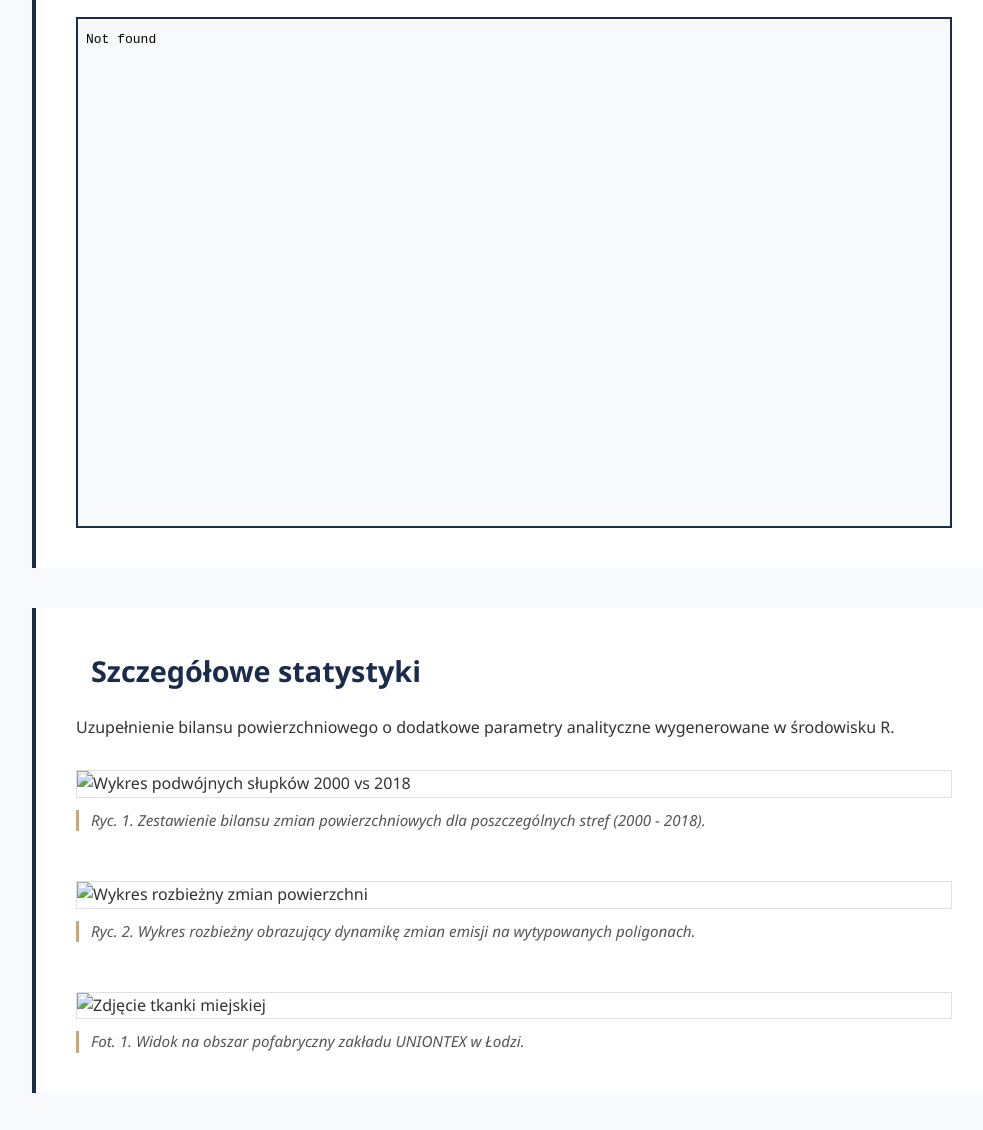
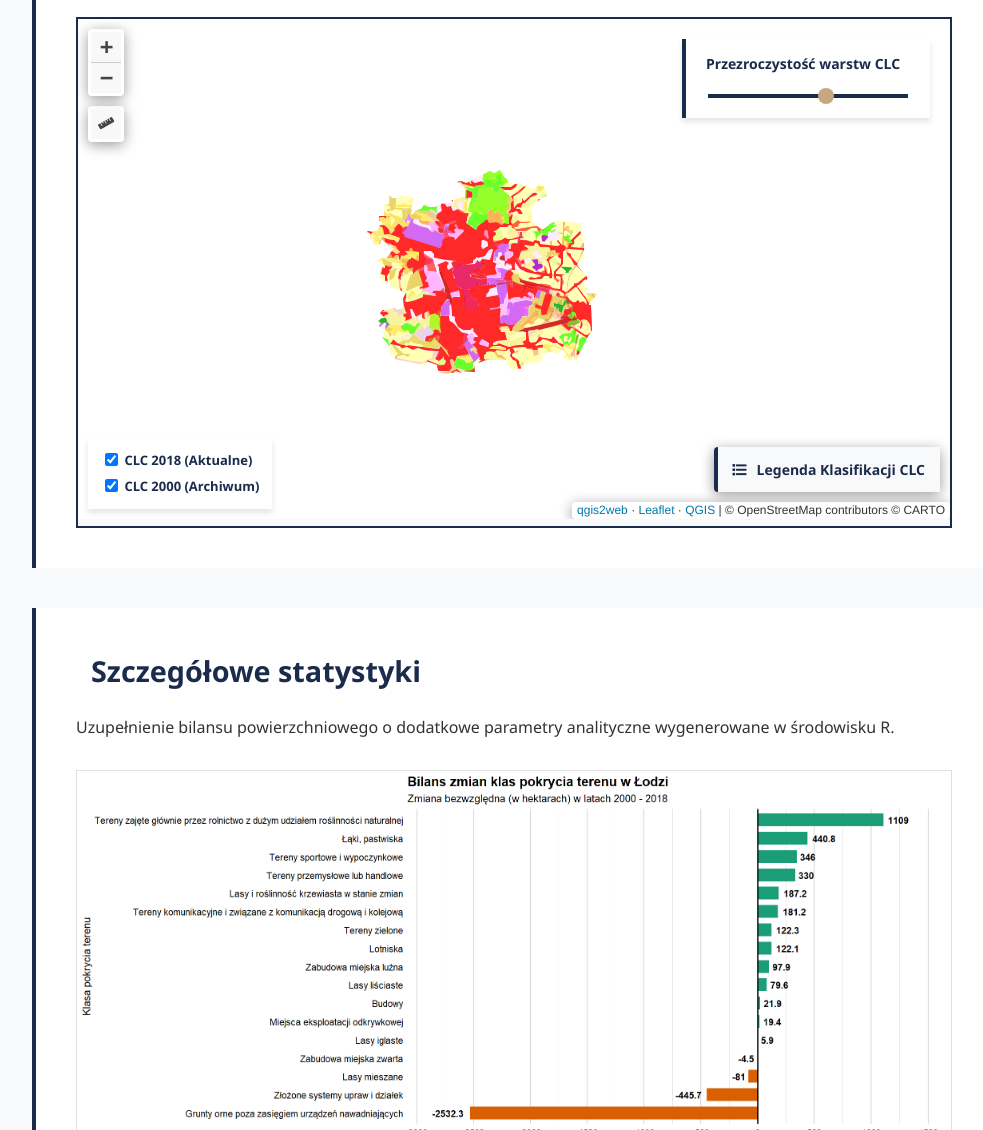
Before and after one commit to Marcineq25/Lodz00-18, a plain HTML site: page index.html in a window 1280 px wide. Shown: the part 477-1607 px from the top of the page, without its empty margins (128-1111 px from the left). Drawn offline with Linux system fonts and the light colour scheme; the site is published under a folder, as on GitHub Pages, so addresses that start at the root find nothing; some icons are missing; files whose address does not match are found by name.

Commit message:
visibility next fix

```diff
--- a/index.html
+++ b/index.html
@@ -28,7 +28,7 @@
             <p>Wektory po cięciu do granic administracyjnych miasta. Porównanie geometrii dla roku 2000 i 2018.</p>
 
             <div class="map-container">
-                <iframe src="/mapa.html" width="100%" height="500px" frameborder="0" style="border:0;"
+                <iframe src="mapa.html" width="100%" height="500px" frameborder="0" style="border:0;"
                     allowfullscreen></iframe>
             </div>
         </section>
@@ -42,19 +42,19 @@
 
             <div class="chart-container">
                 <figure class="chart-item">
-                    <img src="/images/bilans.png" alt="Wykres podwójnych słupków 2000 vs 2018" class="responsive-img">
+                    <img src="images/bilans.png" alt="Wykres podwójnych słupków 2000 vs 2018" class="responsive-img">
                     <figcaption>Ryc. 1. Zestawienie bilansu zmian powierzchniowych dla poszczególnych stref (2000 -
                         2018).</figcaption>
                 </figure>
 
                 <figure class="chart-item">
-                    <img src="/images/emisje.png" alt="Wykres rozbieżny zmian powierzchni" class="responsive-img">
+                    <img src="images/emisje.png" alt="Wykres rozbieżny zmian powierzchni" class="responsive-img">
                     <figcaption>Ryc. 2. Wykres rozbieżny obrazujący dynamikę zmian emisji na wytypowanych poligonach.
                     </figcaption>
                 </figure>
 
                 <figure class="chart-item">
-                    <img src="/images/fabryka.jpg" alt="Zdjęcie tkanki miejskiej" class="responsive-img">
+                    <img src="images/fabryka.jpg" alt="Zdjęcie tkanki miejskiej" class="responsive-img">
                     <figcaption>Fot. 1. Widok na obszar pofabryczny zakładu UNIONTEX w Łodzi.</figcaption>
                 </figure>
             </div>
```
